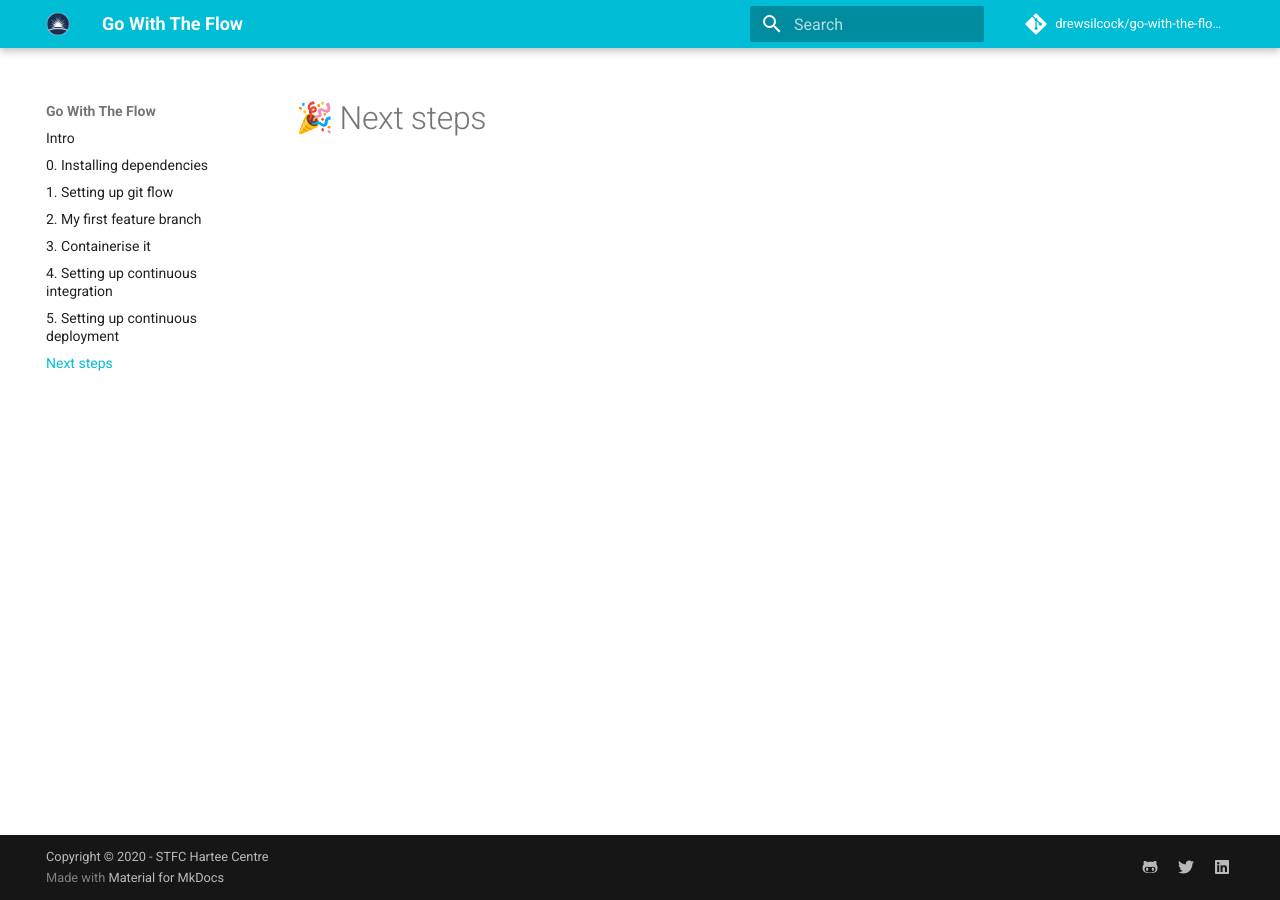
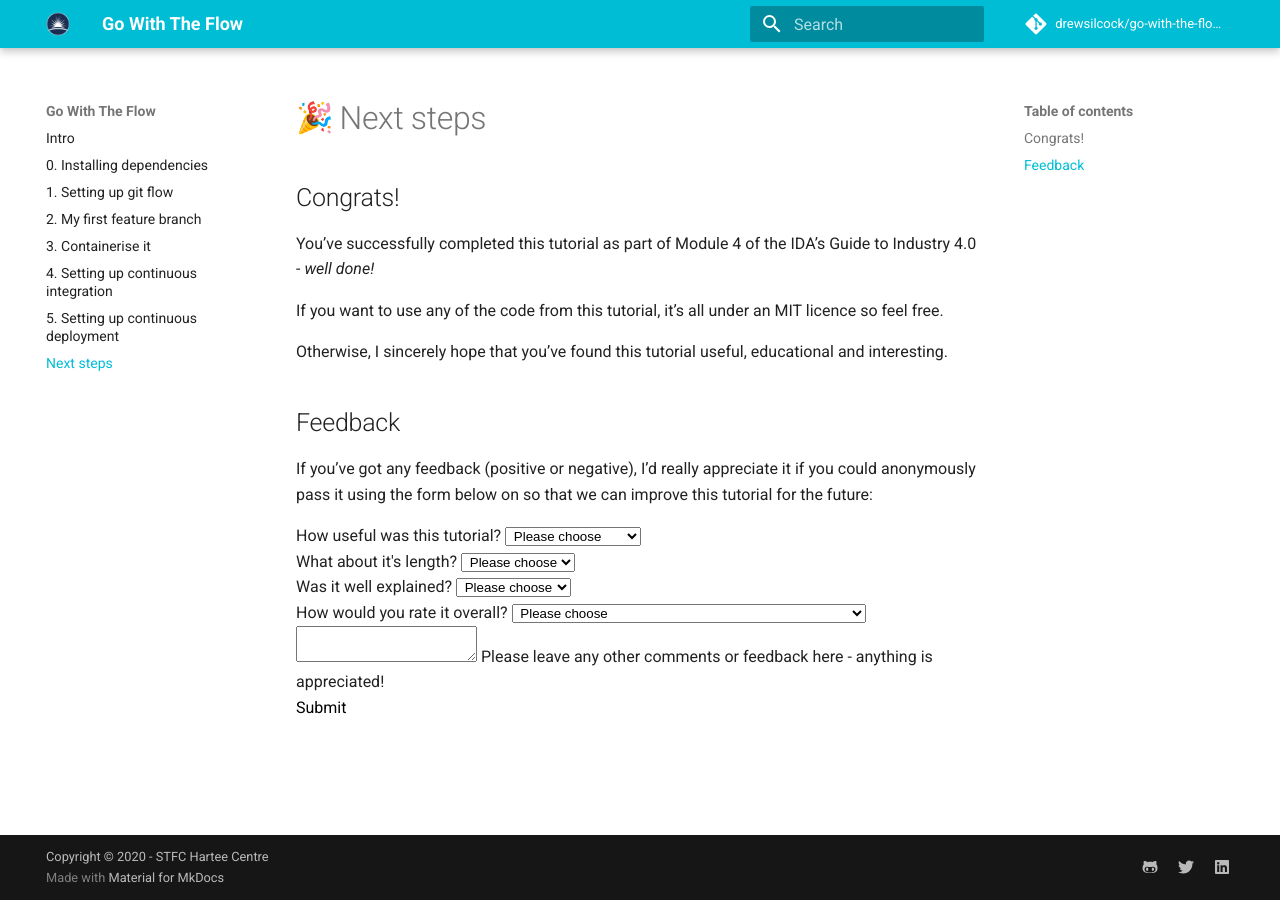
Before and after one commit to stfc/docker-and-gh-actions-for-ml, an MkDocs documentation site: the page built from docs/next-steps.md, in a window 1280 px wide. Built offline with MkDocs 1.6.1 and Material for MkDocs 9.7.7, drawn with Linux system fonts in a browser that asks for light colours; emoji names are drawn with the system emoji font; comment, search, counter and statistics services are not loaded.

Commit message:
Write "next steps" including feedback form.

```diff
--- a/docs/next-steps.md
+++ b/docs/next-steps.md
@@ -3,3 +3,79 @@ title: Next steps
 ---
 
 # :tada: Next steps
+
+## Congrats!
+
+You've successfully completed this tutorial as part of Module 4 of the IDA's Guide to Industry 4.0 - _well done!_
+
+If you want to use any of the code from this tutorial, it's all under an MIT licence so feel free.
+
+Otherwise, I sincerely hope that you've found this tutorial useful, educational and interesting.
+
+## Feedback
+
+If you've got any feedback (positive or negative), I'd really appreciate it if you could anonymously pass it using the form below on so that we can improve this tutorial for the future:
+
+<form name="contact" method="POST" data-netlify="true" netlify-honeypot="bot-field">
+  <div class="form-group">
+    <label for="usefulness">How useful was this tutorial?</label>
+    <select name="usefulness">
+      <option value="please-select" selected disabled>&nbsp;Please choose</option>
+      <option value="not-very">&nbsp;Not very useful</option>
+      <option value="reasonably">&nbsp;Reasonably useful</option>
+      <option value="very">&nbsp;Very useful!</option>
+    </select>
+    <span class="dropdown-arrow"></span>
+  </div>
+
+  <div class="form-group">
+    <label for="length">What about it's length?</label>
+    <select name="length">
+      <option value="please-select" selected disabled>&nbsp;Please choose</option>
+      <option value="too-long">&nbsp;Too long</option>
+      <option value="too-short">&nbsp;Too short</option>
+      <option value="about-right">&nbsp;About right</option>
+    </select>
+    <span class="dropdown-arrow"></span>
+  </div>
+
+  <div class="form-group">
+    <label for="well-explained">Was it well explained?</label>
+    <select name="well-explained">
+      <option value="please-select" selected disabled>&nbsp;Please choose</option>
+      <option value="no-very">&nbsp;Not at all</option>
+      <option value="no-kind-of">&nbsp;Not particularly</option>
+      <option value="yes-kind-of">&nbsp;Kind of</option>
+      <option value="yes-very">&nbsp;Very much so</option>
+    </select>
+    <span class="dropdown-arrow"></span>
+  </div>
+
+  <div class="form-group">
+    <label for="overall">How would you rate it overall?</label>
+    <select name="overall">
+      <option value="please-select" selected disabled>&nbsp;Please choose</option>
+      <option value="1">&nbsp;1 - I don't think I gained anything from it</option>
+      <option value="2">&nbsp;2 - I wasn't terrible, but it could've been better</option>
+      <option value="3">&nbsp;3 - It was OK - some bits were good, some not so much</option>
+      <option value="4">&nbsp;4 - It was pretty good - not perfect, but still useful</option>
+      <option value="5">&nbsp;5 - It was great!</option>
+    </select>
+    <span class="dropdown-arrow"></span>
+  </div>
+
+  <div class="form-group">
+    <textarea name="feedback"></textarea>
+    <label for="feedback" class="control-label">Please leave any other comments or feedback here - anything is appreciated!</label>
+  </div>
+
+  <div class="button-container">
+    <button type="submit" class="button">
+      <span>Submit</span>
+    </button>
+  </div>
+
+  <p class="hidden">
+    <input name="bot-field">
+  </p>
+</form>
```
